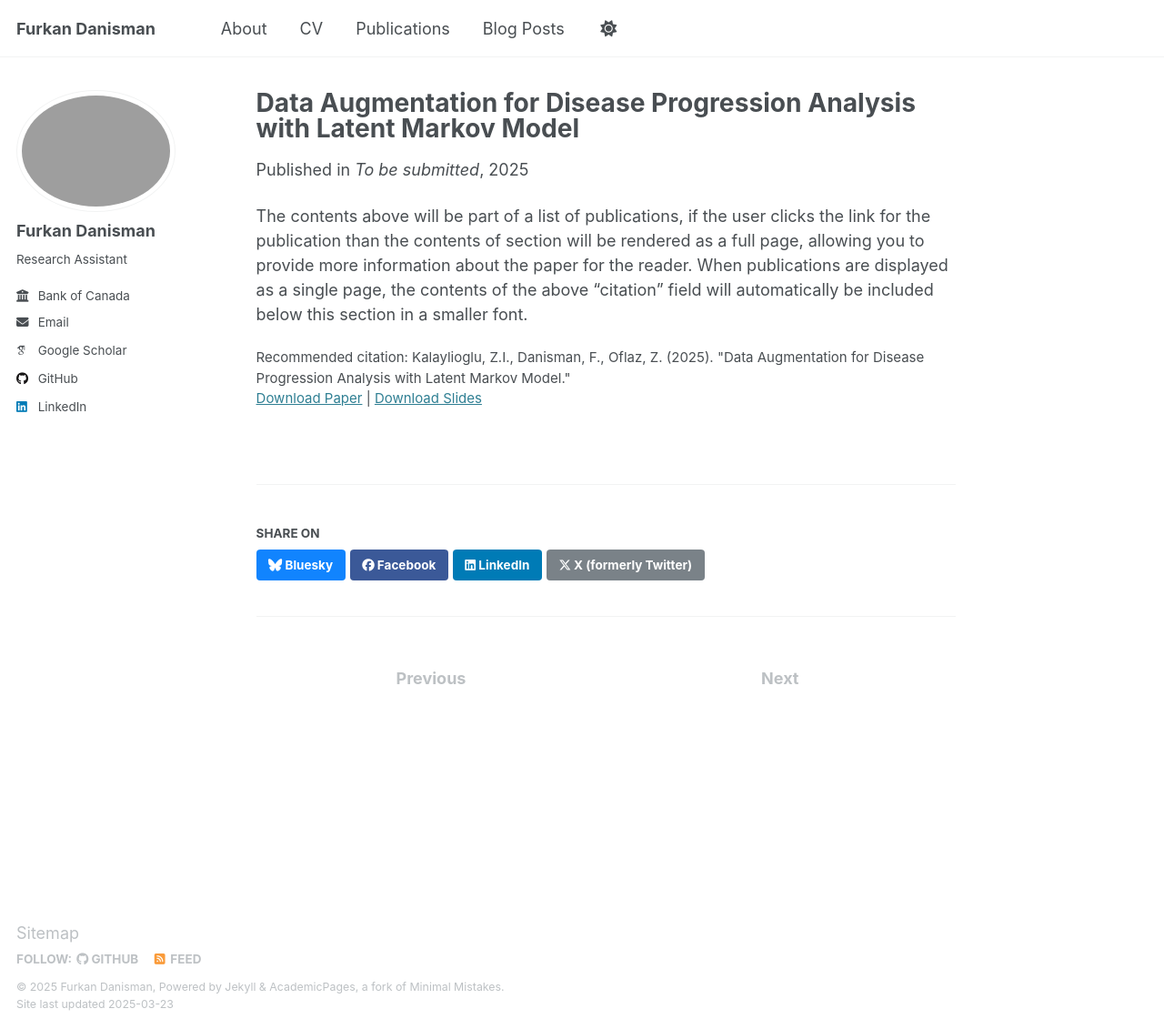
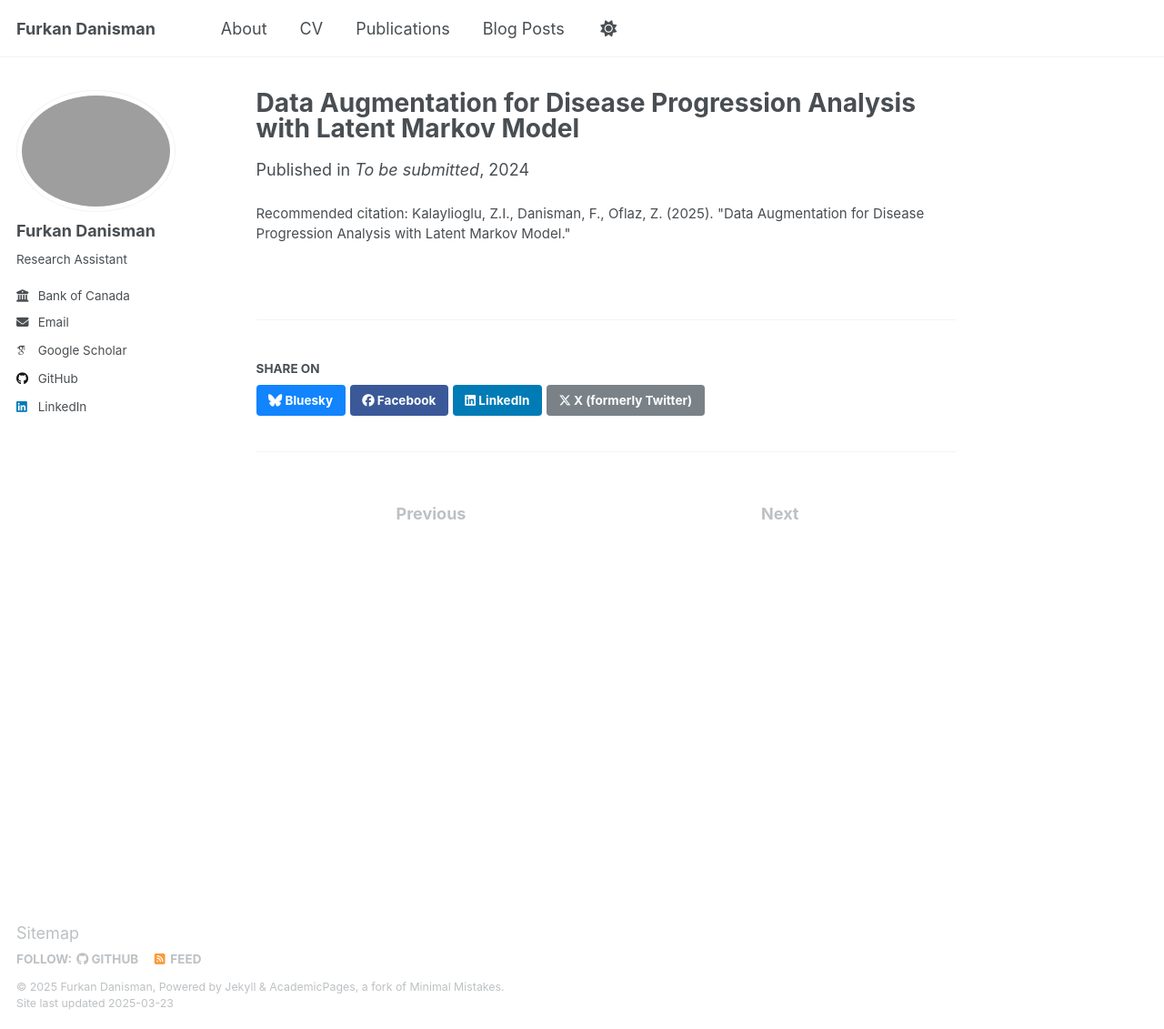
Before and after one commit to FurkanDanisman/FurkanDanisman.github.io, a Jekyll site: the page built from _publications/2024-02-17-paper-title-number-4.md, in a window 1280 px wide and 1131 px high. Shown: the whole window at 91% size. Built offline with Jekyll 4.4.1, drawn with Linux system fonts in a browser that asks for light colours; some web fonts are replaced.

Commit message:
Update 2024-02-17-paper-title-number-4.md

```diff
--- a/_publications/2024-02-17-paper-title-number-4.md
+++ b/_publications/2024-02-17-paper-title-number-4.md
@@ -4,11 +4,6 @@ collection: publications
 category: manuscripts
 permalink: /publication/2025-06-01-data-augmentation-disease-progression
 excerpt: 'Applying latent Markov models for enhanced disease progression analysis through data augmentation.'
-date: 2025-06-01
 venue: 'To be submitted'
-slidesurl: 'http://academicpages.github.io/files/slides_disease_progression.pdf'
-paperurl: 'http://academicpages.github.io/files/paper_disease_progression.pdf'
 citation: 'Kalaylioglu, Z.I., Danisman, F., Oflaz, Z. (2025). "Data Augmentation for Disease Progression Analysis with Latent Markov Model."'
 ---
-
-The contents above will be part of a list of publications, if the user clicks the link for the publication than the contents of section will be rendered as a full page, allowing you to provide more information about the paper for the reader. When publications are displayed as a single page, the contents of the above "citation" field will automatically be included below this section in a smaller font.
```
